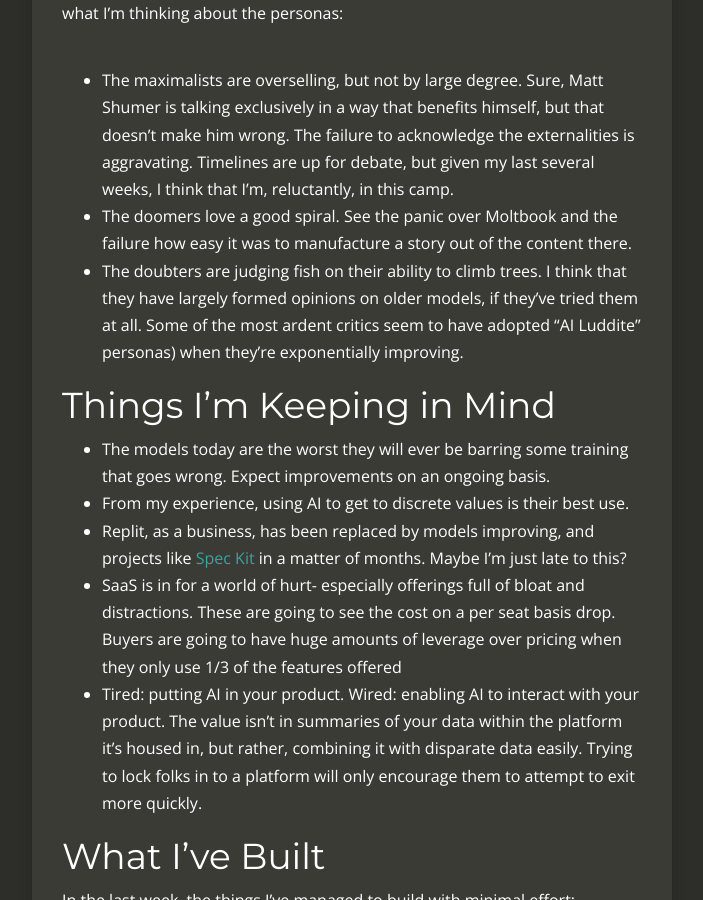
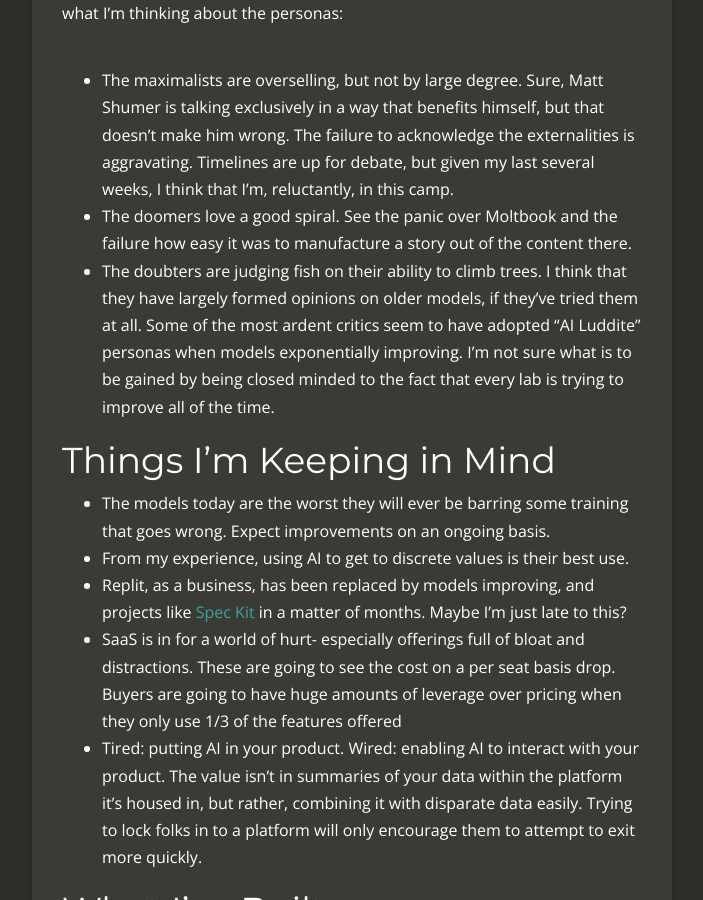
Before and after one commit to invisiblethreat/invisiblethreat.github.io, a Jekyll site: the page built from _posts/2026-02-18-something-something-is-happening.md, in a window 1280 px wide and 900 px high, scrolled down 2148 px. Shown: the whole window, without its empty margins (288-991 px from the left). Built offline with Jekyll 4.4.1, drawn with Linux system fonts in a browser that asks for light colours; nearby versions of some CDN libraries.

Commit message:
Stray paren, some clarity

```diff
--- a/_posts/2026-02-18-something-something-is-happening.md
+++ b/_posts/2026-02-18-something-something-is-happening.md
@@ -75,8 +75,9 @@ are up for debate, but given my last several weeks, I think that I'm, reluctantl
 how easy it was to manufacture a story out of the content there.
 - The doubters are judging fish on their ability to climb trees. I think that
 they have largely formed opinions on older models, if they've tried them at all.
-Some of the most ardent critics seem to have adopted "AI Luddite" personas) when
-they're exponentially improving.
+Some of the most ardent critics seem to have adopted "AI Luddite" personas when
+models exponentially improving. I'm not sure what is to be gained by being
+closed minded to the fact that every lab is trying to improve all of the time.
 
 ## Things I'm Keeping in Mind
 
```
